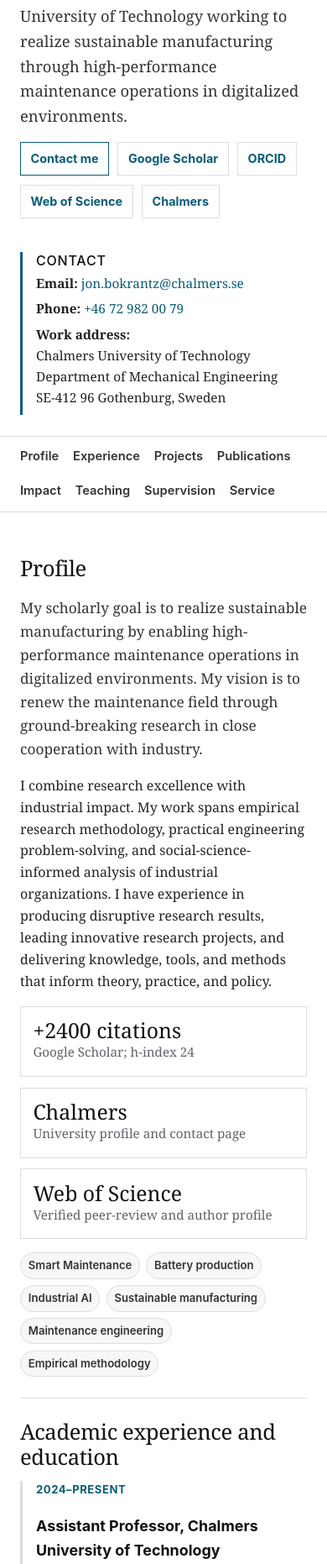
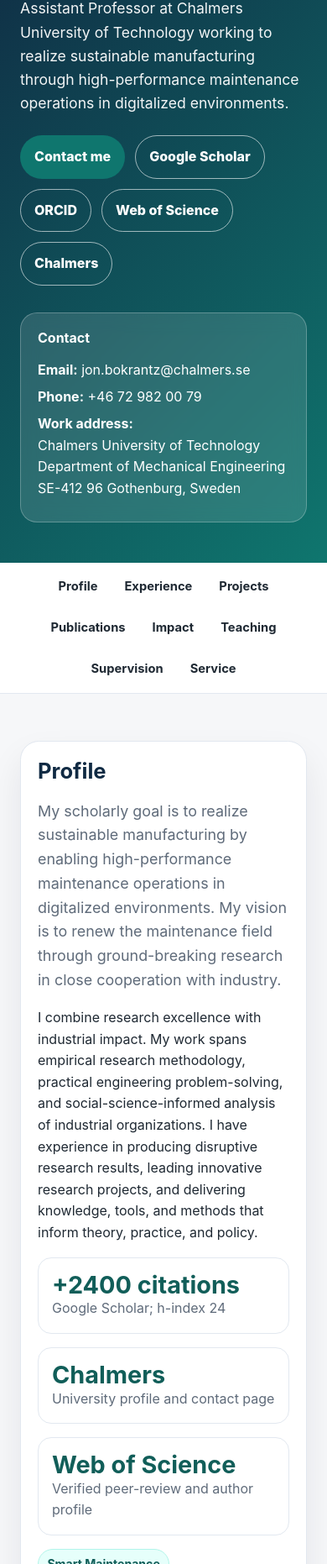
Before and after one commit to jonbokrantz/jonbokrantz.github.io, a plain HTML site: page index.html in a window 390 px wide. Shown: the part 138-2000 px from the top of the page at 84% size. Drawn offline with Linux system fonts and the light colour scheme.

Commit message:
Add files via upload

```diff
--- a/index.html
+++ b/index.html
@@ -8,95 +8,98 @@
   <title>Jon Bokrantz | Academic CV</title>
   <style>
     :root {
-      --bg: #ffffff;
-      --text: #222222;
-      --muted: #5f6368;
-      --accent: #0b5c77;
-      --accent-soft: #edf7fa;
-      --line: #dddddd;
-      --max-width: 980px;
+      --bg: #f6f7f9;
+      --card: #ffffff;
+      --text: #1f2933;
+      --muted: #5f6b7a;
+      --accent: #0f766e;
+      --accent-dark: #115e59;
+      --line: #e2e8f0;
+      --tag: #e6fffb;
+      --shadow: 0 20px 40px rgba(15, 23, 42, 0.08);
+      --max-width: 1120px;
     }
 
     * { box-sizing: border-box; }
+
     html { scroll-behavior: smooth; }
 
     body {
       margin: 0;
-      font-family: Georgia, "Times New Roman", serif;
-      line-height: 1.62;
+      font-family: -apple-system, BlinkMacSystemFont, "Segoe UI", Roboto, Helvetica, Arial, sans-serif;
+      line-height: 1.6;
       color: var(--text);
       background: var(--bg);
-      font-size: 17px;
     }
 
-    a { color: var(--accent); text-decoration: none; }
+    a {
+      color: var(--accent-dark);
+      text-decoration: none;
+    }
+
     a:hover { text-decoration: underline; }
 
     .site-header {
-      border-bottom: 1px solid var(--line);
-      background: #fff;
-      padding: 2.4rem 1.5rem 1.6rem;
+      background: linear-gradient(135deg, #102a43 0%, #0f766e 100%);
+      color: #fff;
+      padding: 4rem 1.5rem 3rem;
     }
 
     .header-inner {
       max-width: var(--max-width);
       margin: 0 auto;
       display: grid;
-      grid-template-columns: minmax(0, 1fr) 280px;
-      gap: 2.5rem;
-      align-items: start;
+      grid-template-columns: 1.4fr 0.8fr;
+      gap: 2rem;
+      align-items: end;
     }
 
     .eyebrow {
-      color: var(--muted);
-      letter-spacing: 0.08em;
+      letter-spacing: 0.12em;
       text-transform: uppercase;
-      font-family: -apple-system, BlinkMacSystemFont, "Segoe UI", Roboto, Helvetica, Arial, sans-serif;
       font-size: 0.78rem;
       font-weight: 700;
-      margin-bottom: 0.3rem;
+      opacity: 0.85;
+      margin-bottom: 0.75rem;
     }
 
     h1 {
-      font-size: clamp(2.6rem, 6vw, 4.1rem);
-      line-height: 1.02;
-      margin: 0 0 0.4rem;
-      font-weight: 500;
-      letter-spacing: -0.03em;
+      font-size: clamp(2.4rem, 6vw, 4.6rem);
+      line-height: 1;
+      margin: 0 0 1rem;
     }
 
     .subtitle {
-      font-size: clamp(1.15rem, 2vw, 1.38rem);
+      font-size: clamp(1.1rem, 2vw, 1.35rem);
       max-width: 760px;
       margin: 0;
-      color: #333;
+      opacity: 0.95;
     }
 
     .contact-card {
-      border-left: 3px solid var(--accent);
-      padding: 0.1rem 0 0.1rem 1rem;
-      background: #fff;
-      font-size: 0.96rem;
+      background: rgba(255,255,255,0.12);
+      border: 1px solid rgba(255,255,255,0.25);
+      border-radius: 1.25rem;
+      padding: 1.25rem;
+      backdrop-filter: blur(10px);
     }
 
     .contact-card h2 {
-      margin: 0 0 0.35rem;
-      color: #111;
+      color: #fff;
+      margin-top: 0;
       font-size: 1rem;
-      font-family: -apple-system, BlinkMacSystemFont, "Segoe UI", Roboto, Helvetica, Arial, sans-serif;
-      text-transform: uppercase;
-      letter-spacing: 0.05em;
     }
 
-    .contact-card p { margin: 0.35rem 0; }
+    .contact-card p { margin: 0.4rem 0; }
+    .contact-card a { color: #fff; }
 
     nav {
       position: sticky;
       top: 0;
       z-index: 10;
-      background: rgba(255,255,255,0.96);
+      background: rgba(255,255,255,0.95);
       border-bottom: 1px solid var(--line);
-      backdrop-filter: blur(8px);
+      backdrop-filter: blur(10px);
     }
 
     .nav-inner {
@@ -104,127 +107,248 @@
       margin: 0 auto;
       padding: 0.75rem 1.5rem;
       display: flex;
-      gap: 1.05rem;
+      gap: 1rem;
       flex-wrap: wrap;
       align-items: center;
-      justify-content: flex-start;
-      font-family: -apple-system, BlinkMacSystemFont, "Segoe UI", Roboto, Helvetica, Arial, sans-serif;
+      justify-content: center;
     }
 
-    .nav-inner a { font-size: 0.92rem; font-weight: 600; color: #333; }
+    .nav-inner a {
+      font-size: 0.92rem;
+      font-weight: 650;
+      color: var(--text);
+      padding: 0.3rem 0.5rem;
+      border-radius: 999px;
+    }
 
-    main { max-width: var(--max-width); margin: 0 auto; padding: 1.7rem 1.5rem 4rem; }
+    .nav-inner a:hover {
+      background: var(--tag);
+      color: var(--accent-dark);
+      text-decoration: none;
+    }
 
-    section { padding: 1.55rem 0; margin: 0; border-bottom: 1px solid var(--line); }
+    main {
+      max-width: var(--max-width);
+      margin: 0 auto;
+      padding: 2rem 1.5rem 4rem;
+    }
+
+    section {
+      background: var(--card);
+      border: 1px solid var(--line);
+      border-radius: 1.4rem;
+      padding: clamp(1.25rem, 3vw, 2rem);
+      margin: 1.5rem 0;
+      box-shadow: var(--shadow);
+    }
 
     h2 {
-      font-size: clamp(1.6rem, 3vw, 2.05rem);
+      font-size: clamp(1.6rem, 3vw, 2.1rem);
       line-height: 1.2;
-      margin: 0 0 0.75rem;
-      font-weight: 500;
-      letter-spacing: -0.015em;
-      color: #111;
+      margin: 0 0 1rem;
+      color: #102a43;
     }
 
     h3 {
-      margin: 1.1rem 0 0.35rem;
-      color: #111;
+      margin: 1.2rem 0 0.4rem;
+      color: #243b53;
       font-size: 1.12rem;
-      font-family: -apple-system, BlinkMacSystemFont, "Segoe UI", Roboto, Helvetica, Arial, sans-serif;
     }
 
-    .lead { font-size: 1.08rem; color: #333; max-width: 900px; }
-
-    .grid { display: grid; grid-template-columns: repeat(3, 1fr); gap: 0.8rem; margin: 1rem 0; }
-
-    .metric, .item, .project, .publication { border: 1px solid var(--line); padding: 0.9rem; background: #fff; }
-
-    .metric strong { display: block; font-size: 1.55rem; color: #111; line-height: 1.1; font-weight: 500; }
-    .metric span { color: var(--muted); font-size: 0.95rem; }
-
-    .timeline { display: grid; gap: 0.85rem; }
-    .timeline-item { padding-left: 1rem; border-left: 3px solid var(--line); }
-    .timeline-item .date {
-      color: var(--accent);
-      font-weight: 700;
-      text-transform: uppercase;
-      font-size: 0.82rem;
-      letter-spacing: 0.04em;
-      font-family: -apple-system, BlinkMacSystemFont, "Segoe UI", Roboto, Helvetica, Arial, sans-serif;
+    .lead {
+      font-size: 1.12rem;
+      color: var(--muted);
+      max-width: 880px;
     }
 
-    ul { padding-left: 1.2rem; margin: 0.35rem 0 0; }
-    li { margin: 0.22rem 0; }
-
-    .metric-link { display: block; color: var(--text); }
-    .metric-link:hover { background: var(--accent-soft); text-decoration: none; }
-
-    .live-note { background: var(--accent-soft); border-left: 3px solid var(--accent); padding: 0.8rem 1rem; margin: 1rem 0 1.2rem; color: #333; }
-
-    .tags { display: flex; flex-wrap: wrap; gap: 0.45rem; margin-top: 1rem; }
-    .tag {
-      background: #f7f7f7;
-      color: #333;
-      border: 1px solid var(--line);
-      padding: 0.26rem 0.55rem;
-      border-radius: 999px;
-      font-family: -apple-system, BlinkMacSystemFont, "Segoe UI", Roboto, Helvetica, Arial, sans-serif;
-      font-size: 0.82rem;
-      font-weight: 600;
+    .grid {
+      display: grid;
+      grid-template-columns: repeat(3, 1fr);
+      gap: 1rem;
     }
 
-    .two-col { display: grid; grid-template-columns: 1fr 1fr; gap: 1rem; }
-    .project .role { color: var(--accent); font-weight: 700; font-family: -apple-system, BlinkMacSystemFont, "Segoe UI", Roboto, Helvetica, Arial, sans-serif; }
+    .metric, .item, .project, .publication {
+      border: 1px solid var(--line);
+      border-radius: 1rem;
+      padding: 1rem;
+      background: #fff;
+    }
+
+    .metric strong {
+      display: block;
+      font-size: 1.8rem;
+      color: var(--accent-dark);
+      line-height: 1.1;
+    }
+
+    .metric span { color: var(--muted); }
+
+    .timeline {
+      display: grid;
+      gap: 1rem;
+    }
+
+    .timeline-item {
+      padding-left: 1rem;
+      border-left: 4px solid var(--accent);
+    }
+
+    .timeline-item .date {
+      color: var(--accent-dark);
+      font-weight: 750;
+      text-transform: uppercase;
+      font-size: 0.86rem;
+      letter-spacing: 0.04em;
+    }
+
+    ul {
+      padding-left: 1.2rem;
+      margin: 0.4rem 0 0;
+    }
+
+    li { margin: 0.25rem 0; }
+
+
+    .metric-link {
+      display: block;
+      color: var(--text);
+      transition: transform 0.18s ease, box-shadow 0.18s ease;
+    }
+
+    .metric-link:hover {
+      transform: translateY(-2px);
+      text-decoration: none;
+      box-shadow: 0 12px 24px rgba(15, 23, 42, 0.10);
+    }
+
+    .live-note {
+      background: #f8fafc;
+      border: 1px solid var(--line);
+      border-radius: 1rem;
+      padding: 1rem;
+      margin: 1rem 0 1.25rem;
+      color: var(--muted);
+    }
+
+    .tags {
+      display: flex;
+      flex-wrap: wrap;
+      gap: 0.5rem;
+      margin-top: 1rem;
+    }
+
+    .tag {
+      background: var(--tag);
+      color: var(--accent-dark);
+      border: 1px solid #b2f5ea;
+      padding: 0.35rem 0.65rem;
+      border-radius: 999px;
+      font-weight: 650;
+      font-size: 0.88rem;
+    }
+
+    .two-col {
+      display: grid;
+      grid-template-columns: 1fr 1fr;
+      gap: 1rem;
+    }
+
+    .project h3, .publication h3 { margin-top: 0; }
+    .project .role { color: var(--accent-dark); font-weight: 700; }
     .muted { color: var(--muted); }
 
-    .publication-list { counter-reset: pubs; display: grid; gap: 0.65rem; }
-    .publication { counter-increment: pubs; position: relative; padding-left: 3rem; }
+    .publication-list {
+      counter-reset: pubs;
+      display: grid;
+      gap: 0.75rem;
+    }
+
+    .publication {
+      counter-increment: pubs;
+      position: relative;
+      padding-left: 3.25rem;
+    }
+
     .publication::before {
       content: counter(pubs);
       position: absolute;
-      left: 0.85rem;
-      top: 0.85rem;
-      width: 1.45rem;
-      height: 1.45rem;
-      border: 1px solid var(--line);
-      color: var(--accent);
+      left: 1rem;
+      top: 1rem;
+      width: 1.55rem;
+      height: 1.55rem;
+      border-radius: 50%;
+      background: var(--accent);
+      color: #fff;
       display: grid;
       place-items: center;
-      font-weight: 700;
-      font-size: 0.78rem;
-      font-family: -apple-system, BlinkMacSystemFont, "Segoe UI", Roboto, Helvetica, Arial, sans-serif;
-      background: #fff;
+      font-weight: 800;
+      font-size: 0.8rem;
     }
 
-    details { border: 1px solid var(--line); padding: 0.9rem; background: #fff; margin-top: 1rem; }
-    summary { cursor: pointer; font-weight: 700; color: #111; font-family: -apple-system, BlinkMacSystemFont, "Segoe UI", Roboto, Helvetica, Arial, sans-serif; }
+    details {
+      border: 1px solid var(--line);
+      border-radius: 1rem;
+      padding: 1rem;
+      background: #fff;
+      margin-top: 1rem;
+    }
 
-    .footer { text-align: center; color: var(--muted); padding: 2rem 1rem 3rem; font-size: 0.92rem; }
+    summary {
+      cursor: pointer;
+      font-weight: 800;
+      color: #102a43;
+    }
 
-    .button-row { display: flex; gap: 0.65rem; flex-wrap: wrap; margin-top: 1rem; }
+    .footer {
+      text-align: center;
+      color: var(--muted);
+      padding: 2rem 1rem 3rem;
+      font-size: 0.95rem;
+    }
+
+    .button-row {
+      display: flex;
+      gap: 0.75rem;
+      flex-wrap: wrap;
+      margin-top: 1.5rem;
+    }
+
     .button {
       display: inline-block;
-      border: 1px solid var(--accent);
-      color: var(--accent);
-      padding: 0.46rem 0.72rem;
-      font-weight: 700;
-      font-family: -apple-system, BlinkMacSystemFont, "Segoe UI", Roboto, Helvetica, Arial, sans-serif;
-      font-size: 0.9rem;
+      background: var(--accent);
+      color: #fff;
+      padding: 0.75rem 1rem;
+      border-radius: 999px;
+      font-weight: 800;
+      border: 1px solid transparent;
     }
-    .button:hover, .button.secondary:hover { background: var(--accent-soft); text-decoration: none; }
-    .button.secondary { background: #fff; color: var(--accent); border-color: var(--line); }
+
+    .button.secondary {
+      background: transparent;
+      color: #fff;
+      border-color: rgba(255,255,255,0.6);
+    }
+
+    .button:hover {
+      background: var(--accent-dark);
+      text-decoration: none;
+    }
+
+    .button.secondary:hover {
+      background: rgba(255,255,255,0.14);
+    }
 
     @media (max-width: 860px) {
       .header-inner, .two-col { grid-template-columns: 1fr; }
       .grid { grid-template-columns: 1fr; }
+      .site-header { padding-top: 3rem; }
       nav { position: static; }
-      body { font-size: 16px; }
     }
 
     @media print {
       nav, .button-row { display: none; }
       body { background: #fff; }
-      section { break-inside: avoid; }
+      section { box-shadow: none; break-inside: avoid; }
       a { color: #000; text-decoration: none; }
     }
   </style>
@@ -509,6 +633,7 @@
           <ul>
             <li>Member of the Necessary Condition Analysis Development Team and Coordinator Team; ambassador for Engineering applications.</li>
             <li>Co-leader of PALM SIG, IFIP WG5.7.</li>
+            <li>Editorial Board, Journal of Quality in Maintenance Engineering.</li>
           </ul>
         </div>
         <div class="item">
@@ -524,7 +649,7 @@
       </div>
       <h3>Review commitments</h3>
       <p>I have approximately 100 verified reviews for top journals. My verified peer-review record is maintained on my <a href="https://www.webofscience.com/wos/author/record/N-7541-2015" target="_blank" rel="noopener">Web of Science author profile</a>.</p>
-      <p>Core review outlets include <em>Journal of Operations Management</em>, <em>International Journal of Operations &amp; Production Management</em>, <em>International Journal of Production Economics</em>, and <em>International Journal of Production Research</em>.</p>
+      <p>Review assignments include but are not limited to: <em>International Journal of Production Economics</em>, <em>International Journal of Operations and Production Management</em>, <em>Journal of Manufacturing Systems</em>, <em>Journal of Operations Management</em>, <em>Journal of Manufacturing Technology Management</em>, <em>International Journal of Production Research</em>, <em>Production Planning and Control</em>, <em>International Journal of Productivity and Performance Management</em>, <em>Computers in Industry</em>, and <em>Journal of Purchasing and Supply Management</em>.</p>
     </section>
 
     <section id="awards">
```
